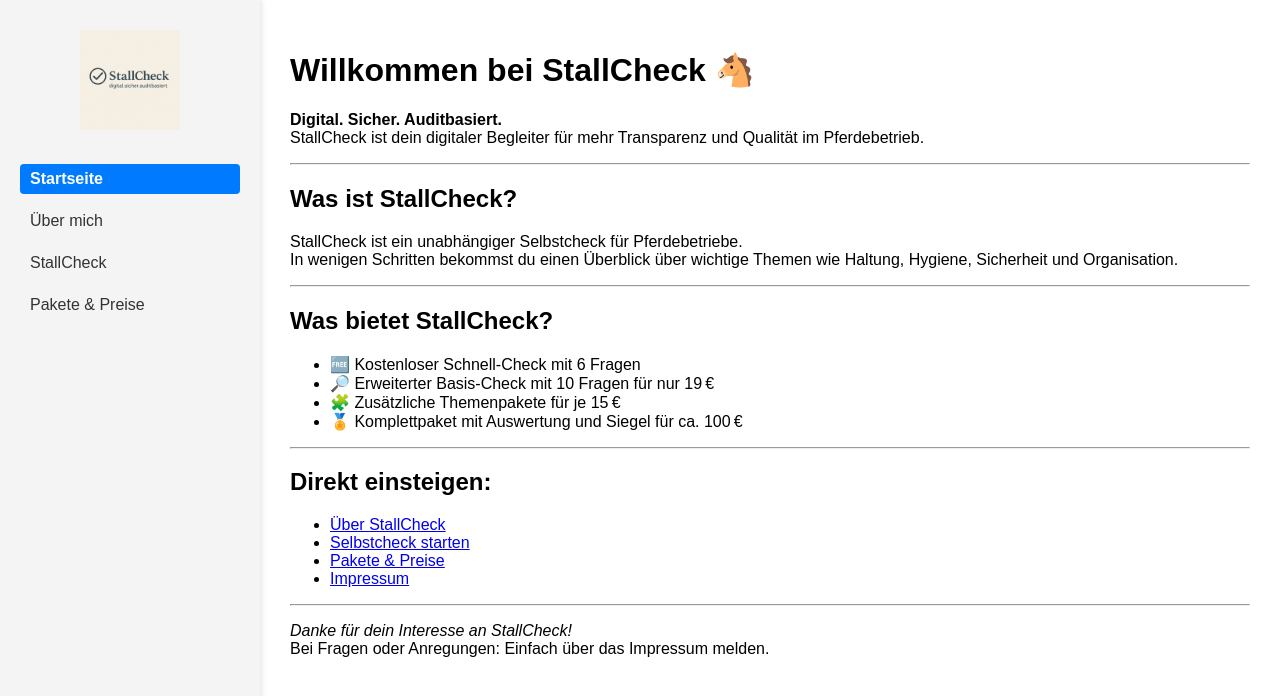
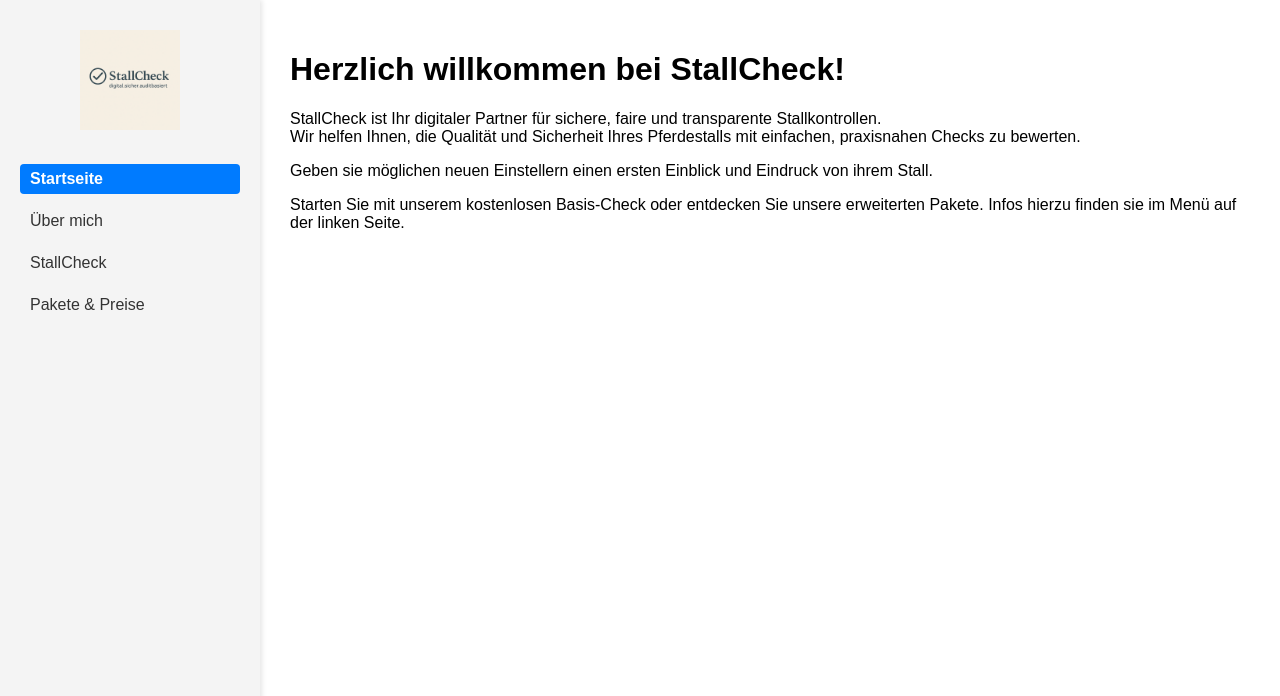
Before and after one commit to Kerstin78/stallcheck, a Jekyll site: the page built from index.md, in a window 1280 px wide. Shown: the top 696 px of the page. Built offline with Jekyll 4.4.1, drawn with Linux system fonts in a browser that asks for light colours.

Commit message:
Update index.md
Startseite angepasst

```diff
--- a/index.md
+++ b/index.md
@@ -3,37 +3,12 @@
 title: Startseite
 ---
 
-# Willkommen bei StallCheck 🐴
+# Herzlich willkommen bei StallCheck!
 
-**Digital. Sicher. Auditbasiert.**
-StallCheck ist dein digitaler Begleiter für mehr Transparenz und Qualität im Pferdebetrieb.
+StallCheck ist Ihr digitaler Partner für sichere, faire und transparente Stallkontrollen.
+Wir helfen Ihnen, die Qualität und Sicherheit Ihres Pferdestalls mit einfachen, praxisnahen Checks zu bewerten.
 
----
+Geben sie möglichen neuen Einstellern einen ersten Einblick und Eindruck von ihrem Stall.
 
-## Was ist StallCheck?
-
-StallCheck ist ein unabhängiger Selbstcheck für Pferdebetriebe.
-In wenigen Schritten bekommst du einen Überblick über wichtige Themen wie Haltung, Hygiene, Sicherheit und Organisation.
-
----
-
-## Was bietet StallCheck?
-
-- 🆓 Kostenloser Schnell-Check mit 6 Fragen
-- 🔎 Erweiterter Basis-Check mit 10 Fragen für nur 19 €
-- 🧩 Zusätzliche Themenpakete für je 15 €
-- 🏅 Komplettpaket mit Auswertung und Siegel für ca. 100 €
-
----
-
-## Direkt einsteigen:
-
-- [Über StallCheck](ueber.html)
-- [Selbstcheck starten](selbstcheck.html)
-- [Pakete & Preise](pakete.html)
-- [Impressum](impressum.html)
-
----
-
-*Danke für dein Interesse an StallCheck!*
-Bei Fragen oder Anregungen: Einfach über das Impressum melden.
+Starten Sie mit unserem kostenlosen Basis-Check oder entdecken Sie unsere erweiterten Pakete.
+Infos hierzu finden sie im Menü auf der linken Seite.
```
